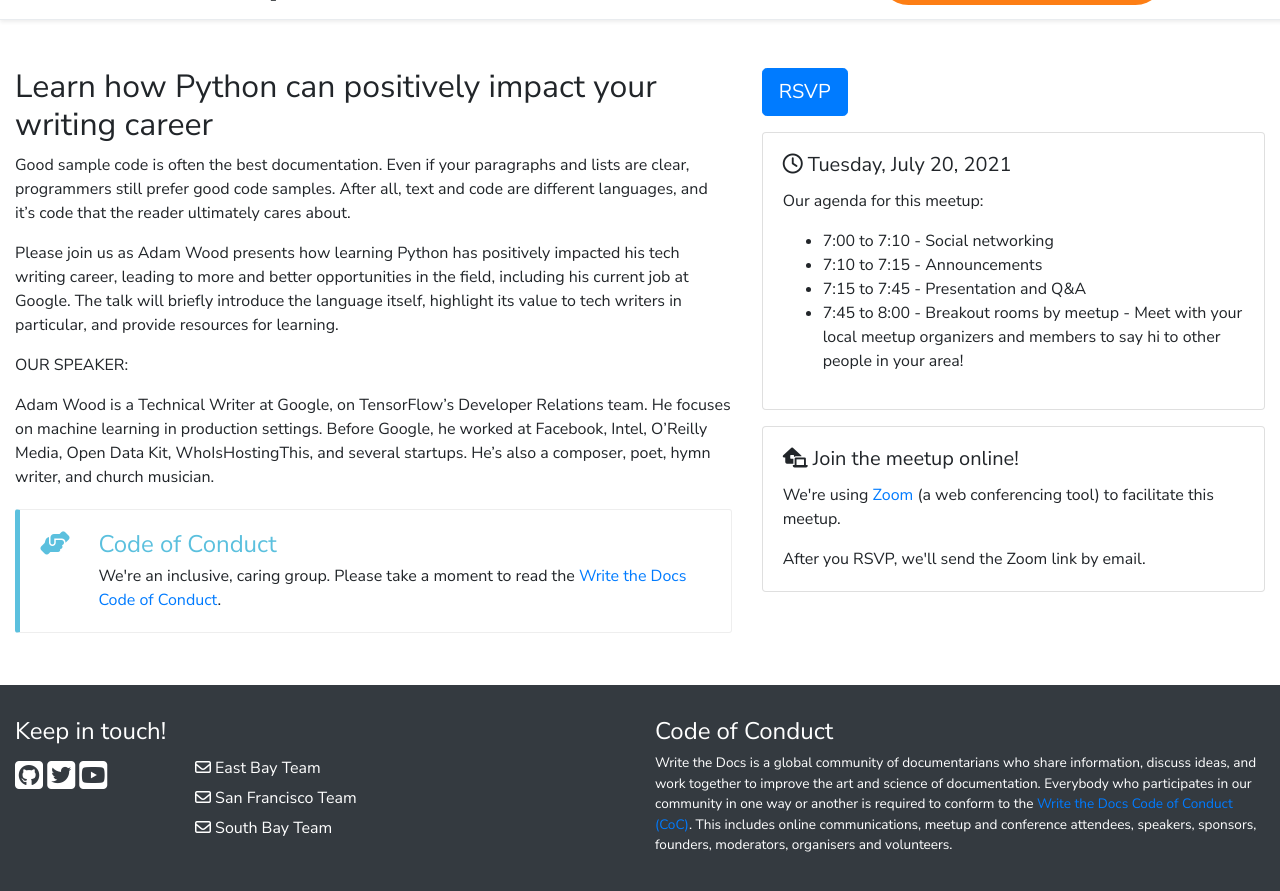
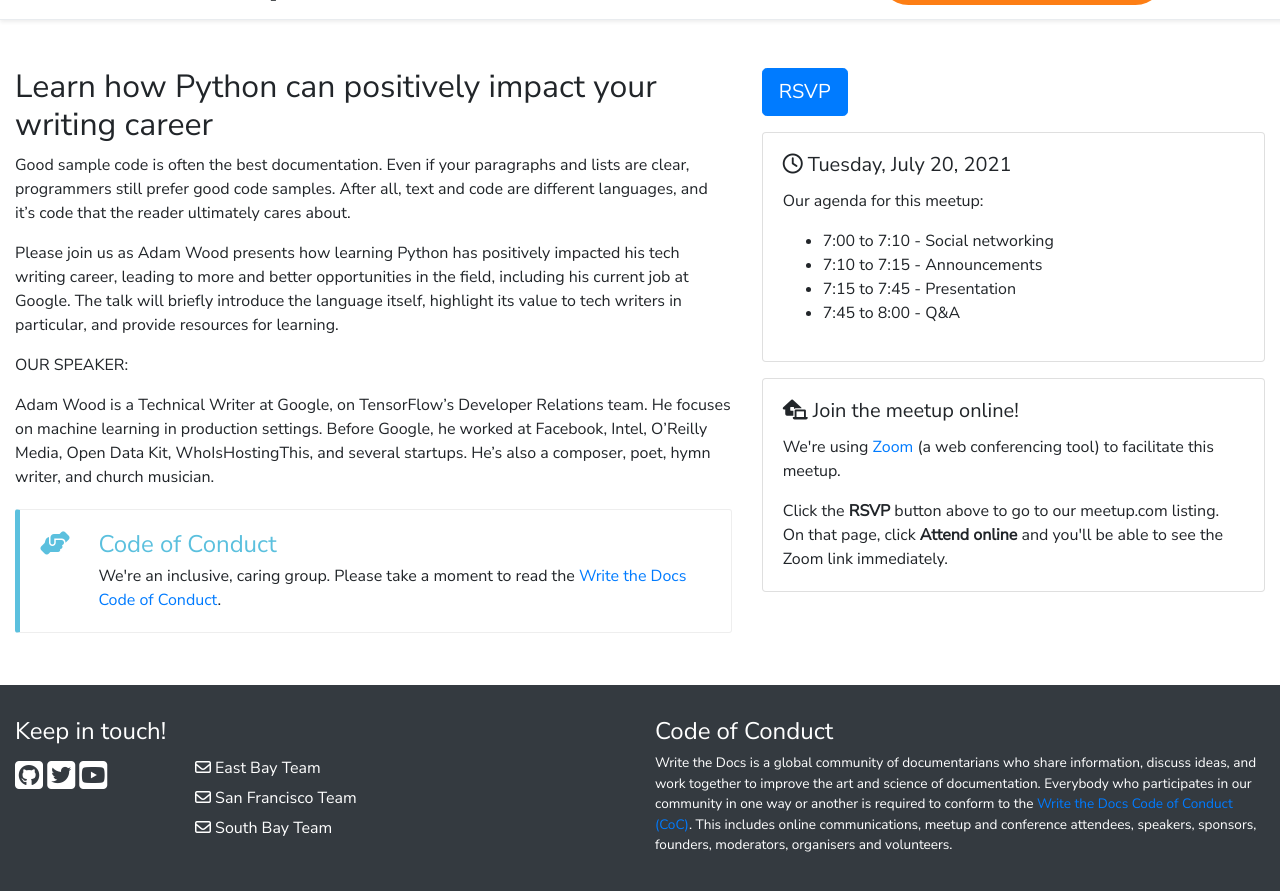
Before and after one commit to San-Francisco-Write-The-Docs/www, a Jekyll site: the page built from content/_events/2021/july.md, in a window 1280 px wide and 900 px high, scrolled down 278 px. Shown: the top 891 px of the window. Built offline with Jekyll 4.4.1, drawn with Linux system fonts in a browser that asks for light colours; nearby versions of some CDN libraries.

Commit message:
Cromwell july2 (#57)
* Corrected statement about emailing the Zoom link.

* updated the agenda

Co-authored-by: Clarence Cromwell <clarencecromwell@Clarences-MBP.attlocal.net>

```diff
--- a/_layouts/events/event.html
+++ b/_layouts/events/event.html
@@ -90,7 +90,7 @@
                         <h5 class="card-title"><i class="fas fa-laptop-house"></i>  Join the meetup online!</h5>
                         <p class="card-text">We're using <a href="https://zoom.us/">Zoom</a> (a web conferencing tool) to facilitate this meetup.</p>
                         {% if page.zoom.tbd %}
-                        <p class="card-text">After you RSVP, we'll send the Zoom link by email.</p>
+                        <p class="card-text">Click the <b>RSVP</b> button above to go to our meetup.com listing. On that page, click <b>Attend online</b> and you'll be able to see the Zoom link immediately.</p>
                         {% else %}
                         <p class="card-text">Our meeting ID is <strong>{{ page.zoom.id }}</strong>.</p>
                         <a href="{{ page.zoom.url }}" role="button" class="btn btn-primary mb-2">Join the Zoom!</a>
--- a/content/_events/2021/july.md
+++ b/content/_events/2021/july.md
@@ -20,8 +20,8 @@
 agenda: |
       * 7:00 to 7:10 - Social networking
       * 7:10 to 7:15 - Announcements
-      * 7:15 to 7:45 - Presentation and Q&A
-      * 7:45 to 8:00 - Breakout rooms by meetup - Meet with your local meetup organizers and members to say hi to other people in your area!
+      * 7:15 to 7:45 - Presentation
+      * 7:45 to 8:00 - Q&A
 ---
 
 ## Learn how Python can positively impact your writing career
```
